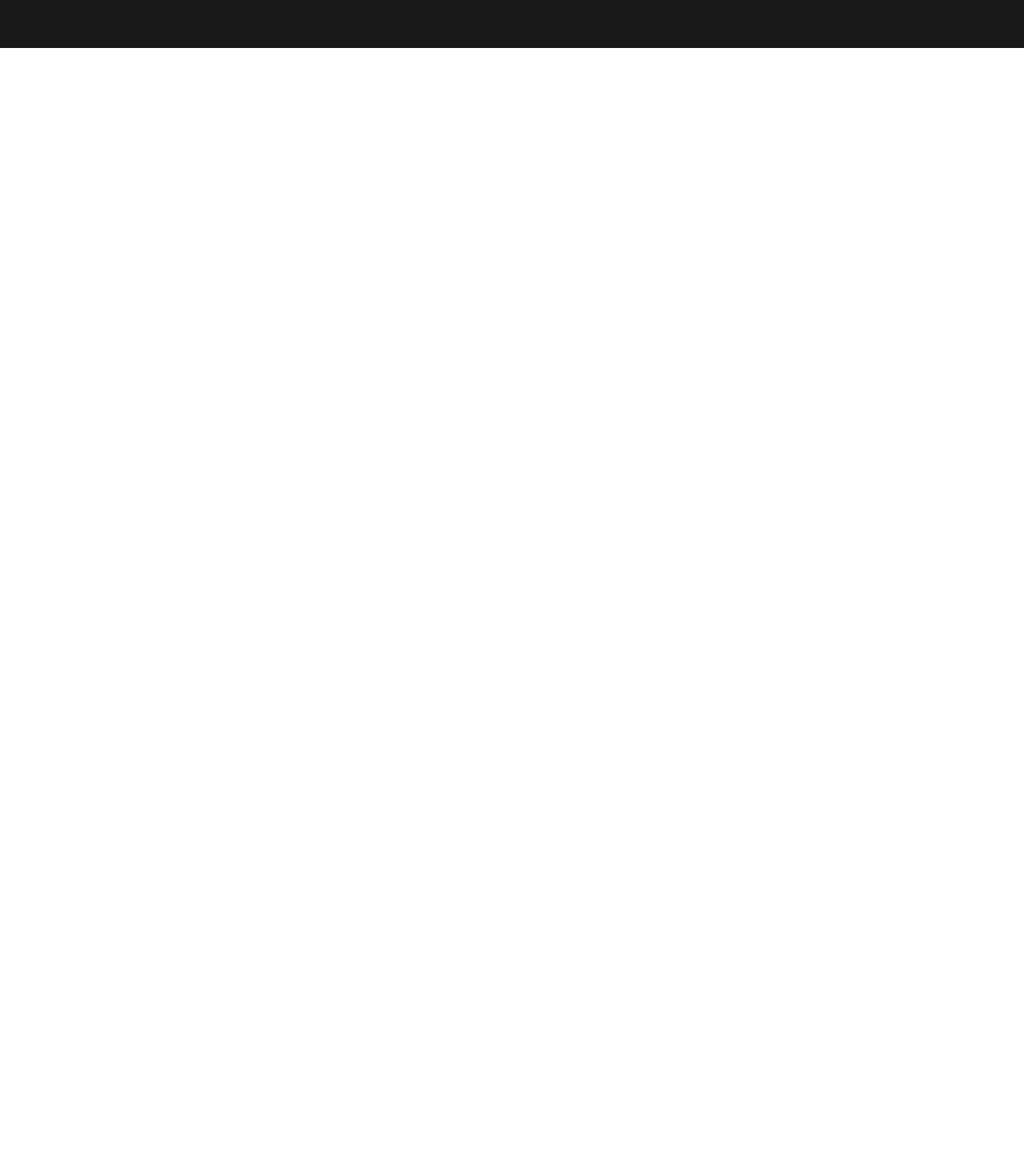
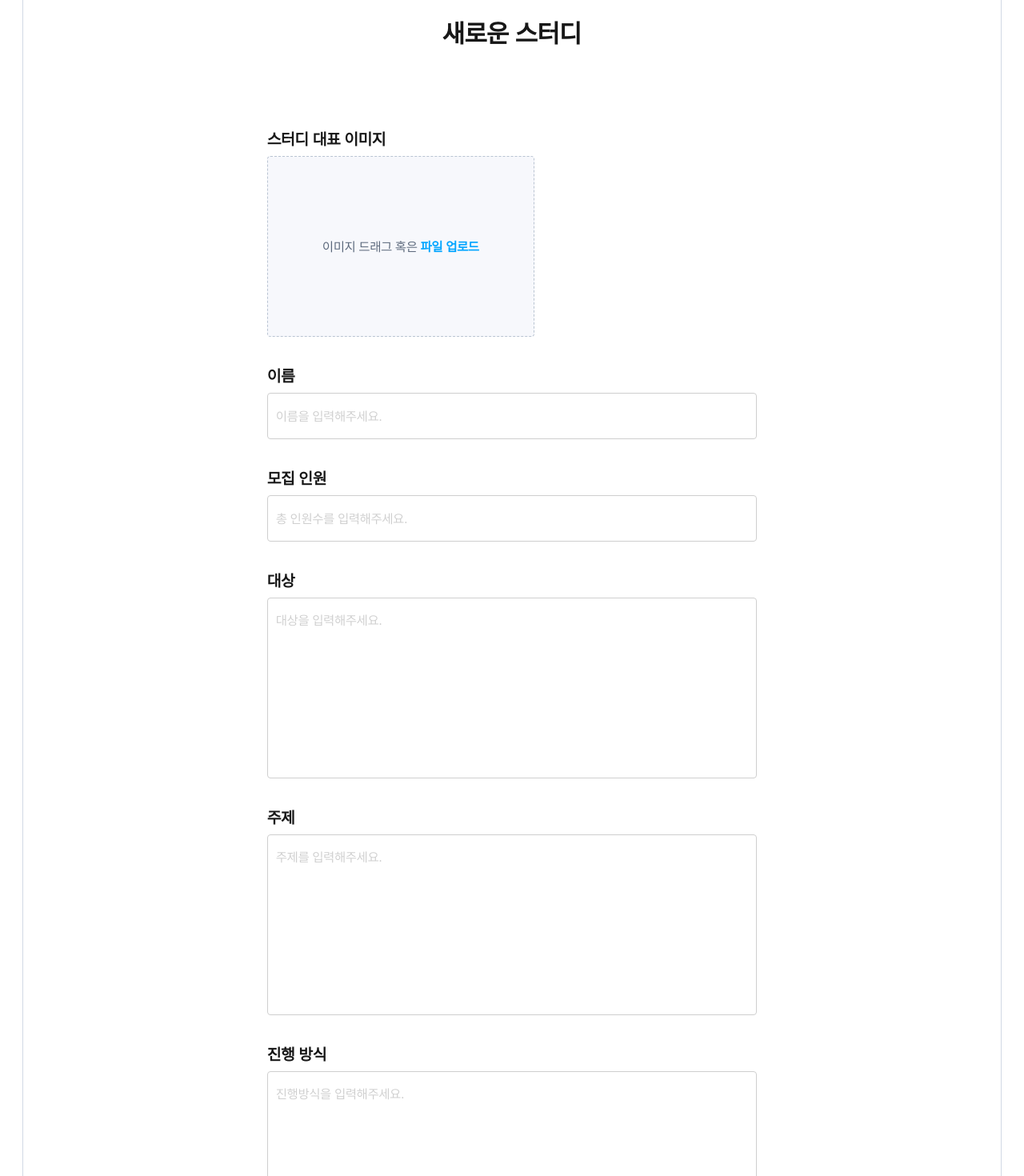
Before and after one commit to ProjectX-Algoitzy/Algoitzy-FE, a React (Create React App) app: page /makingselfstudy in a window 1280 px wide. Shown: the part 340-1810 px from the top of the page at 80% size. Before the commit the page ends 800 px from the top, so only its background shows below. Built offline with nearby package versions, Linux system fonts and the light colour scheme; the HTML template or start-up script is replaced by a standard one.

Commit message:
[FEATURE] 자율스터디 생성 화면 퍼블리싱 작업 #51

```diff
--- a/src/APP/user-pages/MakedSelfStudyList/MakedSelfStudyList.makedselfstudylist.indivisual.jsx
+++ b/src/APP/user-pages/MakedSelfStudyList/MakedSelfStudyList.makedselfstudylist.indivisual.jsx
@@ -42,10 +42,7 @@ export default function MakedSelfStudyListIndividual({ application, setCntApp })
 							<itemS.Total>/10</itemS.Total>
 						</itemS.BottomInner>
 					</itemS.BottomHeadCount>
-					<itemS.BottomLocationIcon>
-						<itemS.LocationIcon></itemS.LocationIcon>
-						<itemS.LocationText>온라인</itemS.LocationText>
-					</itemS.BottomLocationIcon>
+
 					<itemS.BottomBottom>
 						<itemS.CreatedNameContainer>
 							<itemS.ProfileIcon></itemS.ProfileIcon>
--- a/src/APP/user-pages/MakedSelfStudyList/Styled/MakedSelfStudyList.makedselfstudylist.group.styles.js
+++ b/src/APP/user-pages/MakedSelfStudyList/Styled/MakedSelfStudyList.makedselfstudylist.group.styles.js
@@ -53,12 +53,6 @@ export const PeopleIcon = styled.div`
 	margin-right: 8px;
 `;
 
-export const LocationIcon = styled.div`
-  background-image: url('/img/location.png');
-	width: 24px;
-	height: 24px;
-	margin-right: 8px;
-`;
 
 // 하단 스타일들
 export const BottomContainer = styled.div`
@@ -79,13 +73,7 @@ export const Bottom = styled.div`
 export const BottomHeadCount = styled.div`
 	display: flex;
   flex-direction: row;
-	margin-bottom: 4px;
-`;
-
-export const BottomLocationIcon = styled.div`
-	display: flex;
-  flex-direction: row;
-	margin-bottom: 19px;
+	margin-bottom: 47px;
 `;
 
 export const BottomInner = styled.div`
--- a/src/APP/user-pages/MakedSelfStudyList/Styled/MakedSelfStudyList.makedselfstudylist.main.styles.js
+++ b/src/APP/user-pages/MakedSelfStudyList/Styled/MakedSelfStudyList.makedselfstudylist.main.styles.js
@@ -13,7 +13,6 @@ export const InnerContainer = styled.div`
   align-items: center;
   border-radius: 20px;
   padding: 158px 360px;
-
 `;
 
 export const TitleContainer = styled.div`
--- /dev/null
+++ b/src/APP/user-pages/MakingSelfStudy/MakingSelfStudy.makingselfstudy.jsx
@@ -0,0 +1,101 @@
+import React, { useEffect, useState, useRef } from 'react';
+import * as itemS from "./Styled/MakingSelfStudy.makingselfstudy.styles";
+
+const MakingSelfStudy = () => {
+  const fileInputRef = useRef(null);
+
+  const handleFileChange = (event) => {
+    const file = event.target.files[0];
+    if (file) {
+      console.log('Selected file:', file);
+      // Handle the file upload here
+    }
+  };
+
+  const handleDrop = (event) => {
+    event.preventDefault();
+    const file = event.dataTransfer.files[0];
+    if (file) {
+      console.log('Dropped file:', file);
+      // Handle the file upload here
+    }
+  };
+
+  const handleDragOver = (event) => {
+    event.preventDefault();
+  };
+
+  const handleClick = () => {
+    fileInputRef.current.click();
+  };
+
+
+  return (
+
+      <itemS.Container>
+        <itemS.InnerContainer>
+          <itemS.StudyNameContainer>
+            <itemS.Title>새로운 스터디</itemS.Title>
+          </itemS.StudyNameContainer>
+          <itemS.InnerInnerContainer>
+            <itemS.LIContainer>
+              <itemS.Label>스터디 대표 이미지</itemS.Label>
+              <itemS.InputDragBox
+                onDrop={handleDrop}
+                onDragOver={handleDragOver}
+              >
+                <itemS.DragDropText>이미지 드래그 혹은</itemS.DragDropText>
+                <itemS.UploadText onClick={handleClick}>
+                  파일 업로드
+                </itemS.UploadText>
+              </itemS.InputDragBox>
+              <itemS.HiddenFileInput
+                type="file"
+                ref={fileInputRef}
+                onChange={handleFileChange}
+              />
+            </itemS.LIContainer>
+            <itemS.LIContainer>
+              <itemS.Label>이름</itemS.Label>
+              <itemS.InputBox
+                type="text"
+                placeholder="이름을 입력해주세요."
+              />
+            </itemS.LIContainer>
+            <itemS.LIContainer>
+              <itemS.Label>모집 인원</itemS.Label>
+              <itemS.InputBox
+                type="text"
+                placeholder="총 인원수를 입력해주세요."
+              />
+            </itemS.LIContainer>
+            <itemS.LIContainer>
+              <itemS.Label>대상</itemS.Label>
+              <itemS.InputAreaBox
+                placeholder="대상을 입력해주세요."
+              />
+            </itemS.LIContainer>
+            <itemS.LIContainer>
+              <itemS.Label>주제</itemS.Label>
+              <itemS.InputAreaBox
+                placeholder="주제를 입력해주세요."
+              />
+            </itemS.LIContainer>
+            <itemS.LIContainer>
+              <itemS.Label>진행 방식</itemS.Label>
+              <itemS.InputAreaBox
+                placeholder="진행방식을 입력해주세요."
+              />
+            </itemS.LIContainer>
+          </itemS.InnerInnerContainer>
+          <itemS.BtnContainer>
+            <itemS.DecisionBtn>확인</itemS.DecisionBtn>
+          </itemS.BtnContainer>
+        </itemS.InnerContainer>
+
+      </itemS.Container>
+
+  );
+};
+
+export default MakingSelfStudy;
--- /dev/null
+++ b/src/APP/user-pages/MakingSelfStudy/Styled/MakingSelfStudy.makingselfstudy.styles.js
@@ -0,0 +1,194 @@
+import styled from 'styled-components';
+import * as tokens from "../../../../tokens";
+
+
+export const Container = styled.div`
+  display: flex;
+  justify-content: center;
+  align-items: center;
+  // background-color: ${tokens.colors.Blue_0_Main};
+`;
+
+export const InnerContainer = styled.div`
+  display: flex;
+  flex-direction: column;
+  justify-content: center;
+  align-items: center;
+  border: 1px solid ${tokens.colors.B_Grey_3};
+  background-color: white;
+  border-radius: 4px;
+  padding: 0 305px;
+  margin: 160px 0;
+`;
+
+
+// 모달 외부  #121721 49%
+// export const Backdrop = styled.div`
+//   position: absolute;
+//   top: 0;
+//   left: 0;
+//   width: 100%;
+//   display: flex;
+//   justify-content: center;
+//   align-items: flex-start;
+//   background-color: ${tokens.colors.Blue_0_Main};
+//   padding: 127px 0 357px 0px;
+//   z-index: 1001;
+// `;
+
+// 안쪽 컨테이너 너비
+// export const InnerContainer = styled.div`
+//   display: flex;
+//   flex-direction: column;
+//   width: 920px;
+// `;
+
+// 스터디 지원 분야
+export const StudyNameContainer = styled.div`
+  display: flex;
+  flex-direction: column;
+  margin-top: 120px;
+  margin-bottom: 66px;
+`;
+
+// Title
+export const Title = styled.div`
+  ${tokens.typography.T1_SB_32};
+  color: ${tokens.colors.Grey_8};
+`;
+
+// 스터디 이름
+export const StudyName = styled.div`
+  display: flex;
+  align-items: center;
+  justify-content: center;
+  width: 210px;
+  height: 48px;
+  ${tokens.typography.T5_SB_16};
+  color: ${tokens.colors.Blue_0_Main};
+  background-color: rgba(0, 165, 255, 0.1);
+`;
+
+// 지원서 컨테이너
+export const InnerInnerContainer = styled.div`
+  display: flex;
+  flex-direction: column;
+`;
+
+
+// 라벨+입력 컨테이너
+export const LIContainer = styled.div`
+	display: flex;
+	flex-direction: column;
+`;
+
+// 입력값 라벨
+export const Label = styled.label`
+	height: 24px;
+	${tokens.typography.T4_SB_20}
+	color: ${tokens.colors.Grey_8};
+	margin-top: 32px;
+	margin-bottom: 10px;
+`;
+
+// 입력 text박스
+export const InputBox = styled.input`
+	width: 590px;
+	height: 56px;
+	border: 1px solid ${tokens.colors.Grey_4};
+	border-radius: 4px;
+	${tokens.typography.B2_M_16}
+	color: ${tokens.colors.Grey_8};
+	padding: 0 10px;
+	margin-bottom: 4px;
+
+	&::placeholder {
+		color: ${tokens.colors.Grey_4};
+	}
+
+	// 텍스트 입력되어 있을 경우 border 색상변경
+	&:not(:placeholder-shown) {
+		border: 1px solid ${tokens.colors.Grey_6};
+	  }
+`;
+
+// 입력 textarea박스
+export const InputAreaBox = styled.textarea`
+	width: 590px;
+	height: 190px;
+	border: 1px solid ${tokens.colors.Grey_4};
+	border-radius: 4px;
+	${tokens.typography.B2_M_16}
+	color: ${tokens.colors.Grey_8};
+	padding: 17px 10px;
+	margin-bottom: 4px;
+  resize: none;
+  // box-sizing: border-box;
+
+	&::placeholder {
+		color: ${tokens.colors.Grey_4};
+	}
+	// 텍스트 입력되어 있을 경우 border 색상변경
+	&:not(:placeholder-shown) {
+		border: 1px solid ${tokens.colors.Grey_6};
+	  }
+  vertical-align: top;
+`;
+
+// 입력 drag박스
+export const InputDragBox = styled.div`
+  width: 312px;
+  height: 224px;
+  border: 1px dashed ${tokens.colors.B_Grey_4};
+  border-radius: 4px;
+  ${tokens.typography.B2_M_16}
+  color: ${tokens.colors.Grey_8};
+  display: flex;
+  align-items: center;
+  justify-content: center;
+  text-align: center;
+  padding: 0 10px;
+  margin-bottom: 4px;
+  background-color: ${tokens.colors.B_Grey_1};
+  cursor: pointer;
+
+  &::placeholder {
+    color: ${tokens.colors.Grey_4};
+  }
+
+  // &:hover {
+  //   border-color: ${tokens.colors.Grey_6};
+  // }
+`;
+
+export const HiddenFileInput = styled.input`
+  display: none;
+`;
+
+export const DragDropText = styled.span`
+  font-family: Pretendard;
+  font-weight: 500;
+  font-size: 16px;
+  line-height: 21px;
+  color: ${tokens.colors.B_Grey_7};
+  margin-right: 4px;
+`;
+
+export const UploadText = styled.span`
+  ${tokens.typography.T5_SB_16};
+  color: ${tokens.colors.Blue_0_Main};
+`;
+
+// 버튼 컨테이너
+export const BtnContainer = styled.div`
+  display: flex;
+  justify-content: center;
+  align-items: center;
+  width: 590px;
+`;
+
+// 확정하기 버튼
+export const DecisionBtn = styled.button`
+  ${tokens.Btns.Btn_fill_default};
+  margin: 64px 0 144px 0;
+`;
--- a/src/App.js
+++ b/src/App.js
@@ -10,6 +10,7 @@ import StudyList from "./APP/user-pages/StudyList/StudyList.studylist"
 import FindEmail from "./APP/user-pages/FindAuth/FindEmail/FindAuth.FindEmail.findemail"
 import FindEmailSuccess from "./APP/user-pages/FindAuth/FindEmailSuccess/FindAuth.FindEmailSuccess"
 import MakedSelfStudyList from "./APP/user-pages/MakedSelfStudyList/MakedSelfStudyList.makedselfstudylist.main"
+import MakingSelfStudy from "./APP/user-pages/MakingSelfStudy/MakingSelfStudy.makingselfstudy"
 
 const Root = styled.div`
   position: absolute;
@@ -34,6 +35,7 @@ function App() {
           <Route path="/findemail" element={<FindEmail />} />
           <Route path="/findemailsuccess" element={<FindEmailSuccess />} />
           <Route path="/makedselfstudylist" element={<MakedSelfStudyList />} />
+          <Route path="/makingselfstudy" element={<MakingSelfStudy />} />
         </Routes>
         <Footer />
       </BrowserRouter>
```
Also changed, not shown: public/img/test.png (added).
